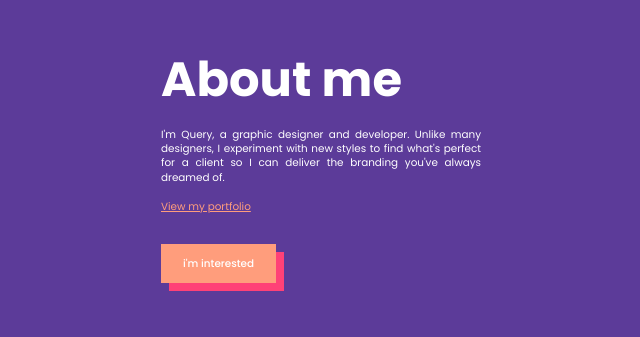
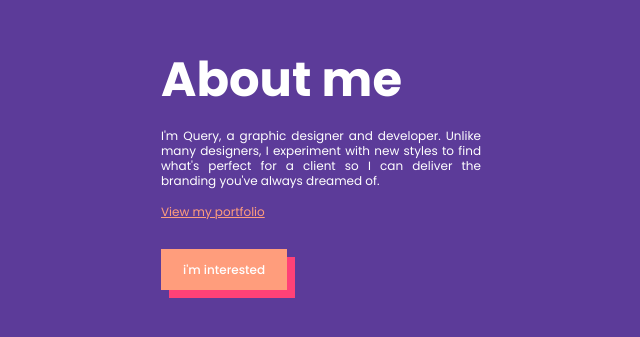
Before and after one commit to enwash/enwash.github.io, a plain HTML site: page design.html in a window 1280 px wide. Shown: the part 2235-2572 px from the top of the page, without its empty margins (319-959 px from the left). Drawn offline with nearby package versions, Linux system fonts and the light colour scheme; a script that the page names is missing.

Commit message:
Fixed font sizes

```diff
--- a/design.html
+++ b/design.html
@@ -27,8 +27,8 @@
     p {
         margin-top: -4vh;
         color: #fff;
-        font-size: 1.3vh;
-        line-height: 1.8vh;
+        font-size: 1.5vh;
+        line-height: 1.9vh;
     }
 
     .heading {
@@ -44,7 +44,7 @@
         padding: 12px 22px;
         box-shadow: 8px 8px 0 #FF4177;
         transition: all .3s;
-        font-size: 1.3vh;
+        font-size: 1.5vh;
         font-weight: 500;
     }
 
```
